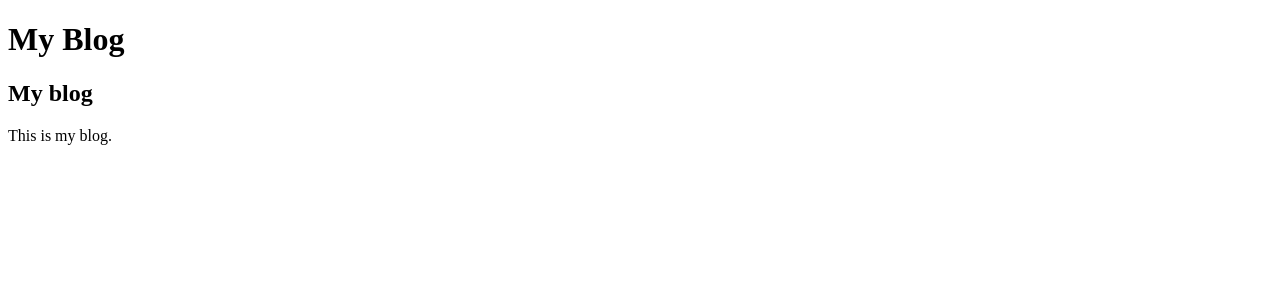
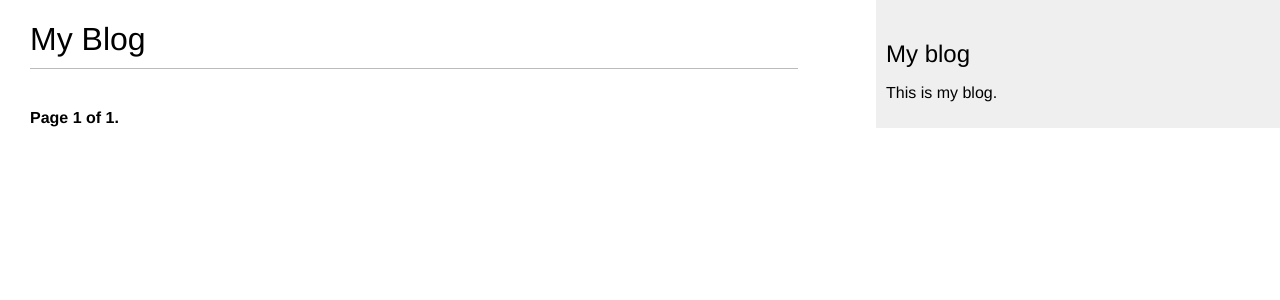
Before and after one commit to Chrisaor/udemy_blog_practice, a Django app: page / in a window 1280 px wide. Shown: the top 300 px of the page. Run offline with Django 3.2, Linux system fonts and the light colour scheme; data that the repository does not hold is empty.

Commit message:
pagination

```diff
--- a/app/blog/urls.py
+++ b/app/blog/urls.py
@@ -2,7 +2,8 @@ from django.urls import path
 
 from blog import views
 
+app_name = 'blog'
 urlpatterns = [
     path('', views.post_list, name='post_list'),
-    path('<int:year>/<int:month>/<int:day>/<int:post>/', views.post_detail, name='post_detail'),
+    path('<str:year>/<str:month>/<str:day>/<str:post>/', views.post_detail, name='post_detail'),
 ]
--- a/app/blog/views.py
+++ b/app/blog/views.py
@@ -1,12 +1,22 @@
+from django.core.paginator import Paginator, PageNotAnInteger, EmptyPage
 from django.shortcuts import render, get_object_or_404
 
 from blog.models import Post
 
 
 def post_list(request):
-    posts = Post.published.all()
+    object_list = Post.objects.all()
+    paginator = Paginator(object_list, 3)
+    page = request.GET.get('page')
+    try:
+        posts = paginator.page(page)
+    except PageNotAnInteger:
+        posts = paginator.page(1)
+    except EmptyPage:
+        posts = paginator.page(paginator.num_pages)
 
     context = {
+        'page':page,
         'posts':posts,
     }
     return render(request, 'post/list.html', context)
--- a/app/config/settings.py
+++ b/app/config/settings.py
@@ -126,3 +126,7 @@ USE_TZ = True
 # https://docs.djangoproject.com/en/2.0/howto/static-files/
 
 STATIC_URL = '/static/'
+STATIC_PATH = os.path.join(BASE_DIR, 'static')
+STATICFILES_DIRS = [
+    STATIC_PATH,
+]
--- /dev/null
+++ b/app/static/css/blog.css
@@ -0,0 +1,92 @@
+body {
+    margin:0;
+    padding:0;
+    font-family:helvetica, sans-serif;
+}
+
+a {
+    color:#00abff;
+    text-decoration:none;
+}
+
+h1 {
+    font-weight:normal;
+    border-bottom:1px solid #bbb;
+    padding:0 0 10px 0;
+}
+
+h2 {
+    font-weight:normal;
+    margin:30px 0 0;
+}
+
+#content {
+    float:left;
+    width:60%;
+    padding:0 0 0 30px;
+}
+
+#sidebar {
+    float:right;
+    width:30%;
+    padding:10px;
+    background:#efefef;
+    height:100%;
+}
+
+p.date {
+    color:#ccc;
+    font-family: georgia, serif;
+    font-size: 12px;
+    font-style: italic;
+}
+
+/* pagination */
+.pagination {
+    margin:40px 0;
+    font-weight:bold;
+}
+
+/* forms */
+label {
+    float:left;
+    clear:both;
+    color:#333;
+    margin-bottom:4px;
+}
+input, textarea {
+    clear:both;
+    float:left;
+    margin:0 0 10px;
+    background:#ededed;
+    border:0;
+    padding:6px 10px;
+    font-size:12px;
+}
+input[type=submit] {
+    font-weight:bold;
+    background:#00abff;
+    color:#fff;
+    padding:10px 20px;
+    font-size:14px;
+    text-transform:uppercase;
+}
+.errorlist {
+    color:#cc0033;
+    float:left;
+    clear:both;
+    padding-left:10px;
+}
+
+/* comments */
+.comment {
+    padding:10px;
+}
+.comment:nth-child(even) {
+    background:#efefef;
+}
+.comment .info {
+    font-weight:bold;
+    font-size:12px;
+    color:#666;
+}
--- /dev/null
+++ b/app/templates/pagination.html
@@ -0,0 +1,15 @@
+<div class="pagination">
+    <span class="step-links">
+        {% if page.has_previous %}
+            <a href="?page={{ page.previous_page_number }}">Previous</a>
+        {% endif %}
+
+        <span class="current">
+            Page {{ page.number }} of {{ page.paginator.num_pages }}.
+        </span>
+
+        {% if page.has_next %}
+            <a href="?page={{ page.next_page_number }}">Next</a>
+        {% endif %}
+    </span>
+</div>
--- a/app/templates/post/list.html
+++ b/app/templates/post/list.html
@@ -9,5 +9,5 @@
         <p class="date">Published {{ post.publish }} by {{ post.author }}</p>
         {{ post.body|truncatewords:30|linebreaks }}
     {% endfor %}
-
+    {% include "pagination.html" with page=posts %}
 {% endblock %}
```
Also changed, not shown: app/css/blog.css (deleted).
